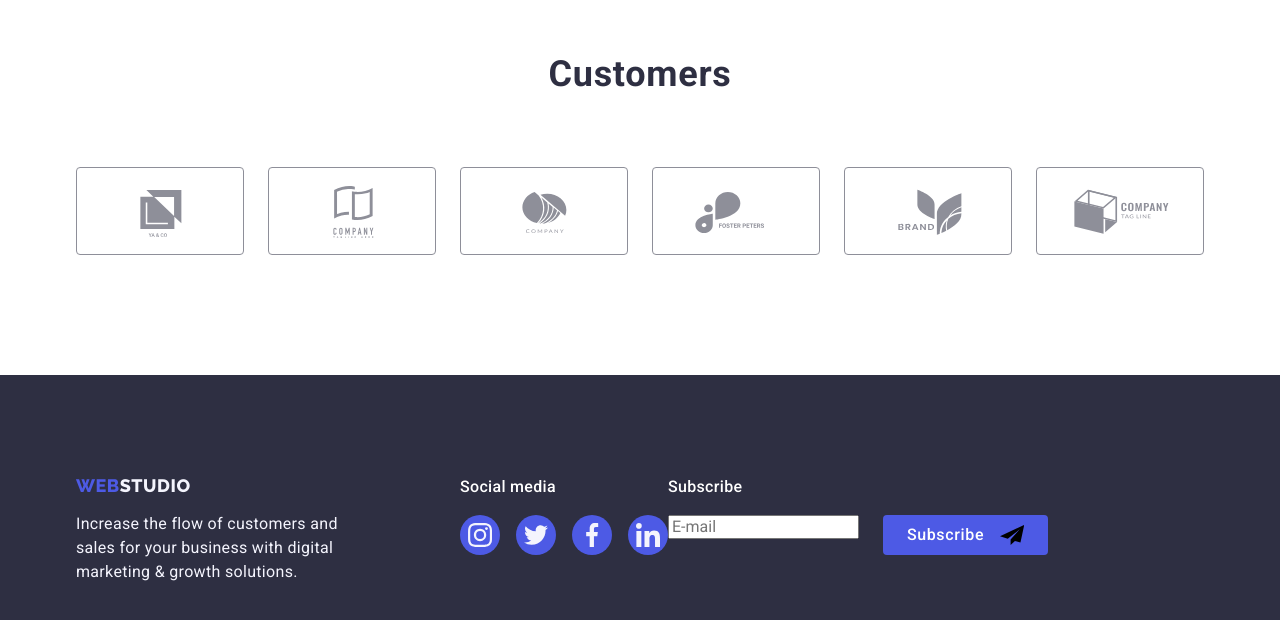
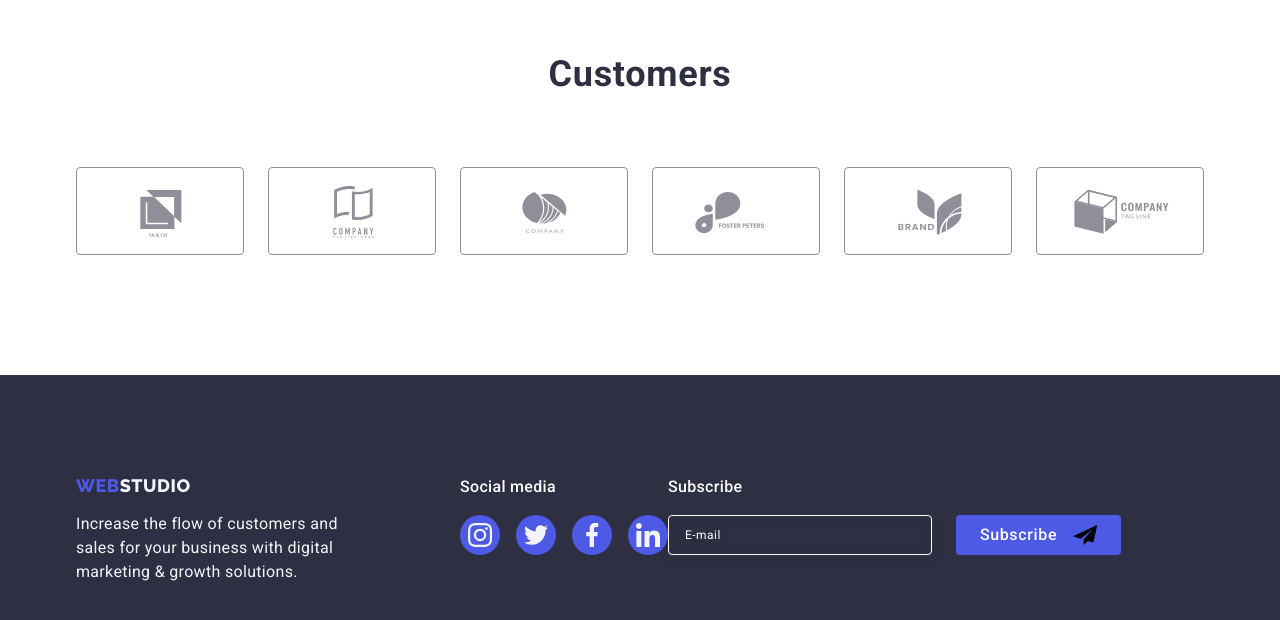
Before and after one commit to ViacheslavBFG/goit-markup-hw-06, a plain HTML site: page index.html in a window 1280 px wide. Shown: the part 2538-3158 px from the top of the page. Drawn offline with nearby package versions, Linux system fonts and the light colour scheme.

Commit message:
Update style.css

```diff
--- a/css/style.css
+++ b/css/style.css
@@ -1103,3 +1103,25 @@ input:checked+label>span {
     border-radius: 4px;
 
 }
+
+
+.footer-input{
+    width: 264px;
+    height: 40px;
+    border: 1px solid #ffffff;
+    background-color: transparent;
+    font-size: 12px;
+    line-height: 1.5;
+    letter-spacing: 0.04em;
+    padding-left: 16px;
+    filter: drop-shadow(0px 4px 4px rgba(0, 0, 0, 0.15));
+    border-radius: 4px;
+    color: #ffffff;
+
+
+
+}
+
+.footer-input::placeholder{
+    color: #ffffff;
+}
```
